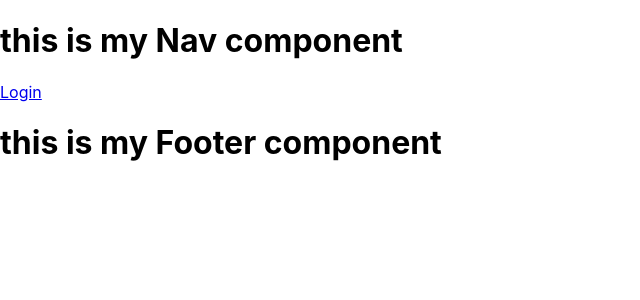
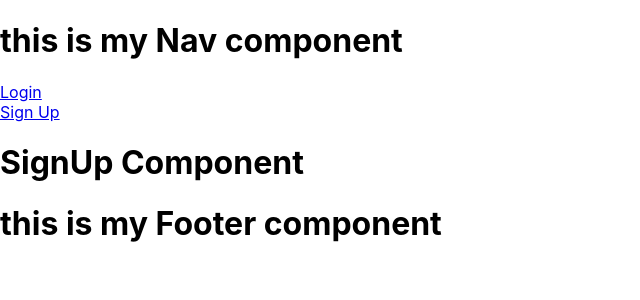
Before and after one commit to eileen813/homepro, a React (Create React App) app in the folder client/: page /sign-up in a window 1280 px wide. Shown: the top 300 px of the page, without its empty margins (0-640 px from the left). Built offline with nearby package versions, Linux system fonts and the light colour scheme.

Commit message:
updated seed file, updated form state, and added sign-up component

```diff
--- a/client/src/App.js
+++ b/client/src/App.js
@@ -1,6 +1,7 @@
 import "./App.css";
 import Layout from "./components/Layout/Layout";
 import Login from "./screens/Login/Login";
+import SignUp from "./screens/SignUp/SignUp";
 import { Switch, Route } from "react-router-dom";
 
 function App() {
@@ -11,6 +12,9 @@ function App() {
           <Route path="/login">
             <Login />
           </Route>
+          <Route path="/sign-up">
+            <SignUp />
+          </Route>
         </Switch>
       </Layout>
     </div>
--- a/client/src/components/Nav/Nav.jsx
+++ b/client/src/components/Nav/Nav.jsx
@@ -5,6 +5,8 @@ export default function Nav() {
     <div>
       <h1>this is my Nav component</h1>
       <Link to="/login">Login</Link>
+      <br />
+      <Link to="/sign-up">Sign Up</Link>
     </div>
   );
 }
--- a/client/src/screens/Login/Login.jsx
+++ b/client/src/screens/Login/Login.jsx
@@ -3,8 +3,6 @@ import Avatar from "@mui/material/Avatar";
 import Button from "@mui/material/Button";
 import CssBaseline from "@mui/material/CssBaseline";
 import TextField from "@mui/material/TextField";
-import FormControlLabel from "@mui/material/FormControlLabel";
-import Checkbox from "@mui/material/Checkbox";
 import Link from "@mui/material/Link";
 import Paper from "@mui/material/Paper";
 import Box from "@mui/material/Box";
@@ -35,16 +33,6 @@ function Copyright(props) {
 const theme = createTheme();
 
 export default function Login(props) {
-  // const handleSubmit = (event) => {
-  //   event.preventDefault();
-  //   const data = new FormData(event.currentTarget);
-  //   // eslint-disable-next-line no-console
-  //   console.log({
-  //     email: data.get("email"),
-  //     password: data.get("password"),
-  //   });
-  // };
-
   const [formData, setFormData] = useState({
     username: "",
     password: "",
@@ -139,11 +127,6 @@ export default function Login(props) {
               </Button>
               <Grid container>
                 <Grid item xs></Grid>
-                <Grid item>
-                  <Link href="#" variant="body2">
-                    {"Don't have an account? Sign Up"}
-                  </Link>
-                </Grid>
               </Grid>
               <Copyright sx={{ mt: 5 }} />
             </Box>
--- /dev/null
+++ b/client/src/screens/SignUp/SignUp.jsx
@@ -0,0 +1,9 @@
+import React from "react";
+
+export default function SignUp() {
+  return (
+    <div>
+      <h1>SignUp Component</h1>
+    </div>
+  );
+}
```
Also changed, not shown: 2 other files (tests, documents, lock files or other folders).
